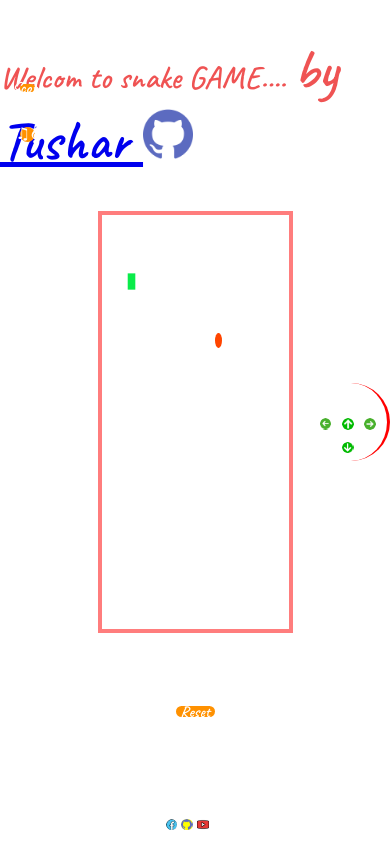
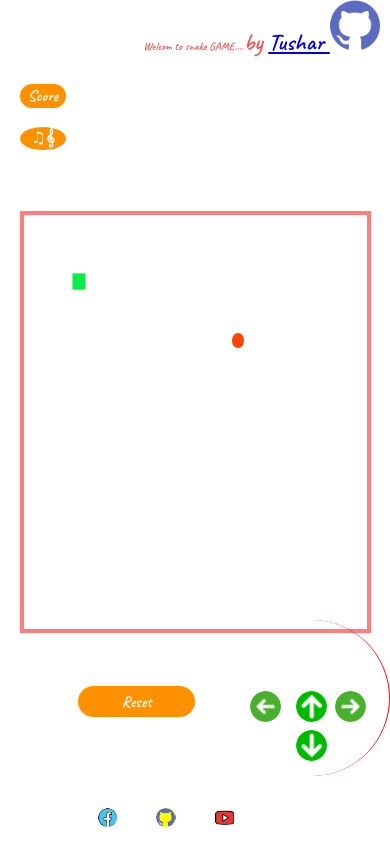
Before and after one commit to Krna07/Snakegame11_23, a website built with Vite: page index.html in a window 390 px wide. Built offline with nearby package versions, Linux system fonts and the light colour scheme; files whose address does not match are found by name; a web font is replaced by a local one.

Commit message:
Made responsive layout

```diff
--- a/public/style.css
+++ b/public/style.css
@@ -282,3 +282,90 @@ input {
   background-image: url('/asset/snake_667184.png');
   background-size: cover;
 }
+
+
+@media (max-width: 768px) {
+  .intro {
+    position: absolute;
+    font-size: 0.7rem;
+    top: 0%;
+    right: 2%;
+  }
+
+  .intro span {
+    position: relative;
+    font-size: 1.5rem;
+    right: 1%;
+  }
+
+  .gameboard {
+    width: 90%;
+    height: 50%;
+    grid-template-columns: repeat(28, 1fr);
+    grid-template-rows: repeat(28, 1fr);
+  }
+
+  .reset {
+    left: 20%;
+    height: 8vw;
+    width: 30vw;
+    font-size: 1rem;
+  }
+
+  .score, .sound {
+    height: 6vw;
+    width: 12vw;
+    font-size: 1rem;
+  }
+
+  .gameover {
+    height: auto;
+    width: 90%;
+    padding: 2vw;
+    border-radius: 5vw;
+  }
+
+  .gameover .restart, .gameover .quit {
+    width: 40vw;
+    height: 10vw;
+    font-size: 1rem;
+  }
+
+  .navbutton {
+    position: absolute;
+    bottom:8%;
+    width: 40vw;
+    height: 40vw;
+    border-right: 0.5vw solid red;
+  }
+
+  .navbutton .arrows {
+    width: 8vw;
+    height: 8vw;
+  }
+
+  #u, #d, #l, #r {
+    background-size: contain;
+    background-repeat: no-repeat;
+    background-position: center;
+    border-radius: 50%;
+  }
+
+  .icon {
+    width: 50vw;
+    height: auto;
+    bottom: 2%;
+  }
+
+  .icon .i1 {
+    height: 5vw;
+    width: 5vw;
+  }
+
+  input {
+    width: 60vw;
+    top: 22%;
+    left: 20vw;
+    font-size: 1rem;
+  }
+}
```
